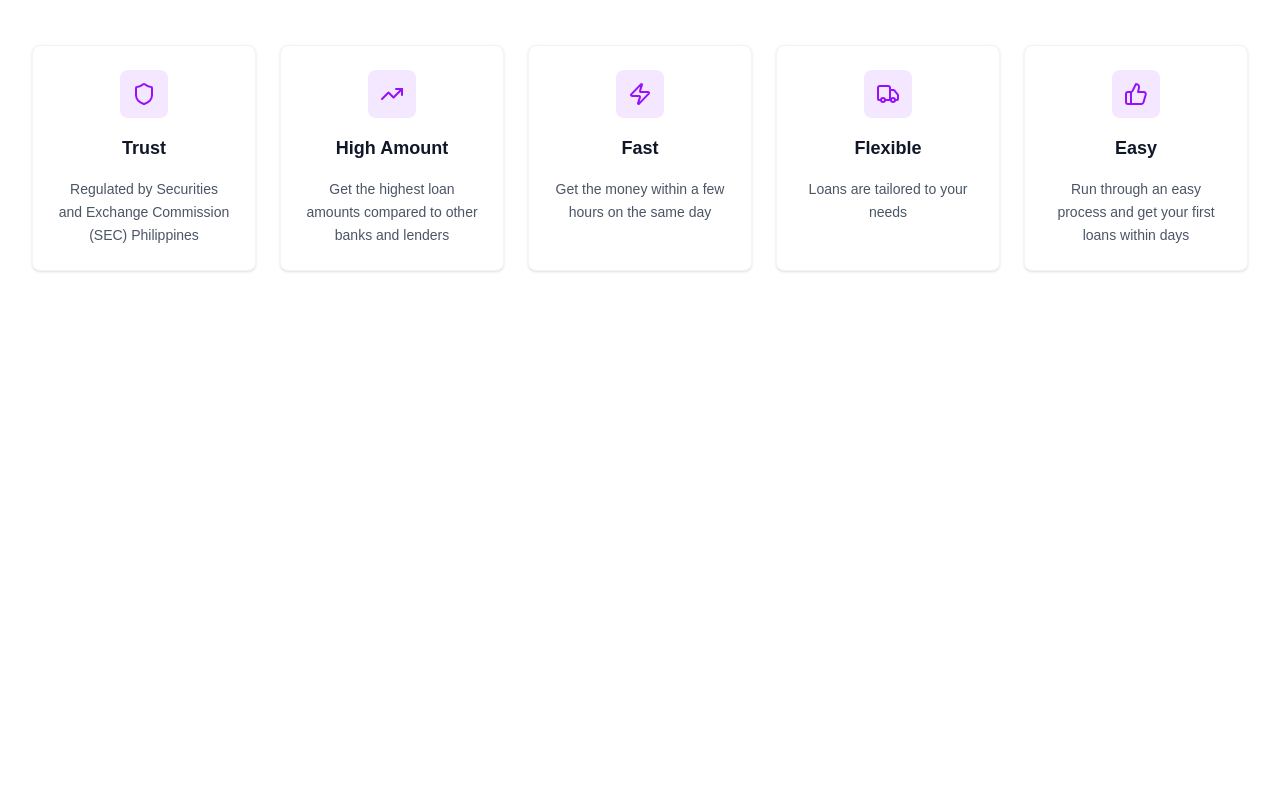
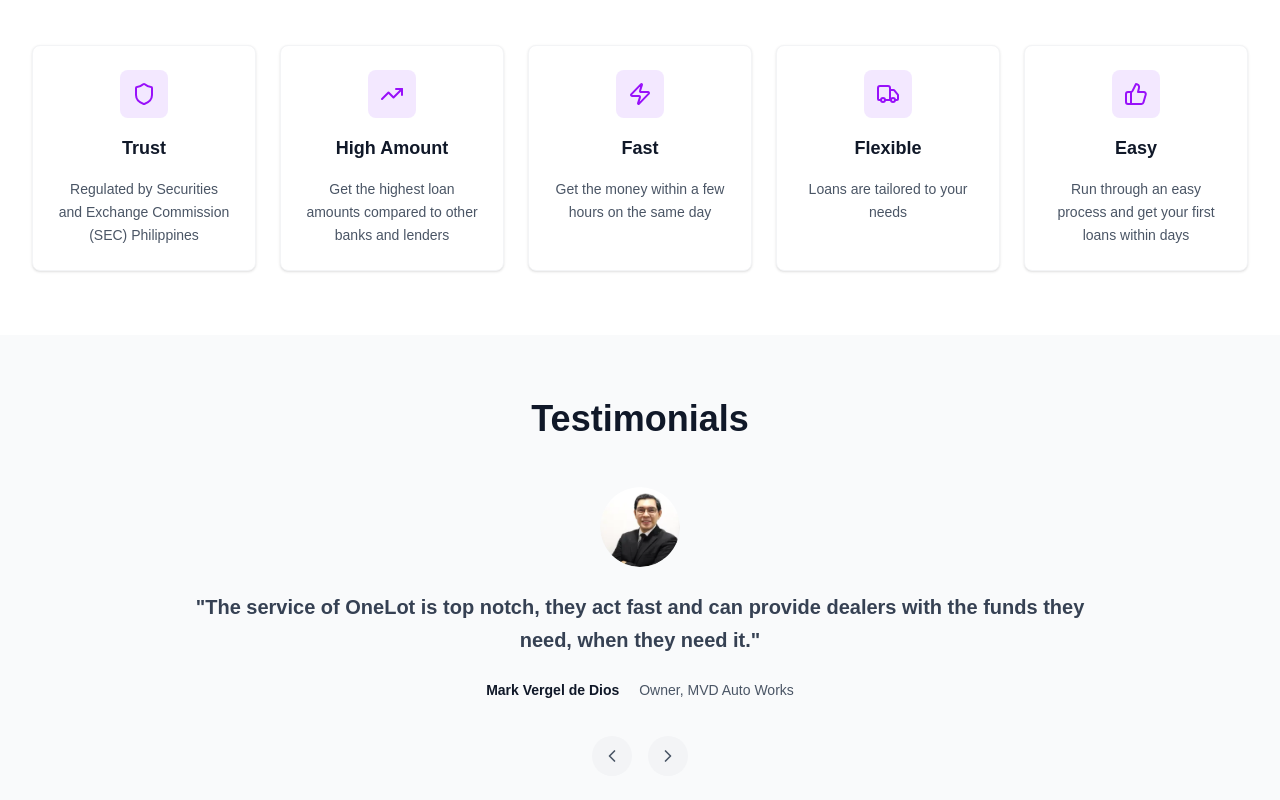
Before and after one commit to KelvinNath/OneLot, a Next.js app: page / in a window 1280 px wide. Shown: the part 3607-4407 px from the top of the page. Before the commit the page ends 3942 px from the top, so only its background shows below. Built offline with nearby package versions, Linux system fonts and the light colour scheme.

Commit message:
feat:Added Testimonials section

```diff
--- a/app/page.tsx
+++ b/app/page.tsx
@@ -4,6 +4,7 @@
 import Financing from '@/components/sections/financing/Financing';
 import Dealership from '@/components/sections/dealership/Dealership';
 import WhyOnelot from '@/components/sections/whyOnelot/WhyOnelot';
+import Testimonials from '@/components/sections/testimonials/Testimonials';
 
 export default function Home() {
   return (
@@ -13,6 +14,7 @@
       <Financing />
       <Dealership />
       <WhyOnelot />
+      <Testimonials />
     </>
   );
 }
--- /dev/null
+++ b/components/sections/testimonials/TestimonialCard.tsx
@@ -0,0 +1,57 @@
+// components/sections/testimonials/TestimonialCard.tsx
+import Image from 'next/image';
+import { memo } from 'react';
+
+interface TestimonialCardProps {
+  testimonial: {
+    id: string;
+    name: string;
+    position: string;
+    company: string;
+    quote: string;
+    avatar: string;
+  };
+}
+
+// Pre-computed styles for performance
+const CARD_STYLES = [
+  'text-center space-y-6',
+  'max-w-4xl mx-auto'
+].join(' ');
+
+const TestimonialCard = memo(function TestimonialCard({ testimonial }: TestimonialCardProps) {
+  return (
+    <div className={CARD_STYLES}>
+      {/* Avatar */}
+      <div className="flex justify-center">
+        <div className="w-20 h-20 rounded-full overflow-hidden">
+          <Image
+            src={testimonial.avatar}
+            alt={`${testimonial.name} profile picture`}
+            width={80}
+            height={80}
+            className="w-full h-full object-cover"
+            priority
+          />
+        </div>
+      </div>
+
+      {/* Quote */}
+      <blockquote className="text-lg md:text-xl text-gray-700 font-semibold leading-relaxed">
+        "{testimonial.quote}"
+      </blockquote>
+
+      {/* Name and Position */}
+      <div className=" flex flex-col gap-2 lg:flex-row lg:gap-5 justify-center space-y-1">
+        <p className="text-sm font-semibold text-gray-900">
+          {testimonial.name}
+        </p>
+        <p className="text-gray-600 text-sm">
+          {testimonial.position}, {testimonial.company}
+        </p>
+      </div>
+    </div>
+  );
+});
+
+export default TestimonialCard;
--- /dev/null
+++ b/components/sections/testimonials/TestimonialNavigation.tsx
@@ -0,0 +1,44 @@
+// components/sections/testimonials/TestimonialNavigation.tsx
+import { ChevronLeft, ChevronRight } from 'lucide-react';
+import { memo } from 'react';
+
+interface TestimonialNavigationProps {
+  onPrevious: () => void;
+  onNext: () => void;
+  currentIndex: number;
+  totalCount: number;
+}
+
+// Pre-computed styles for performance
+const BUTTON_STYLES = [
+  'w-10 h-10 rounded-full bg-gray-100 hover:bg-gray-200',
+  'flex items-center justify-center transition-colors duration-200 hover:cursor-pointer'
+].join(' ');
+
+const TestimonialNavigation = memo(function TestimonialNavigation({
+
+}: TestimonialNavigationProps) {
+  return (
+    <div className="flex items-center justify-center space-x-4">
+      {/* Previous Button */}
+      <button
+        className={BUTTON_STYLES}
+        aria-label="Previous testimonial"
+      >
+        <ChevronLeft className="w-5 h-5 text-gray-600" />
+      </button>
+
+
+
+      {/* Next Button */}
+      <button
+        className={BUTTON_STYLES}
+        aria-label="Next testimonial"
+      >
+        <ChevronRight className="w-5 h-5 text-gray-600" />
+      </button>
+    </div>
+  );
+});
+
+export default TestimonialNavigation;
--- /dev/null
+++ b/components/sections/testimonials/Testimonials.tsx
@@ -0,0 +1,50 @@
+// components/sections/testimonials/Testimonials.tsx
+'use client';
+
+import { useState } from 'react';
+import TestimonialCard from './TestimonialCard';
+import TestimonialNavigation from './TestimonialNavigation';
+import { testimonialsData } from './testimonials-data';
+
+export default function Testimonials() {
+  const [currentIndex, setCurrentIndex] = useState(0);
+  const { title, testimonials } = testimonialsData;
+
+  const handlePrevious = () => {
+    setCurrentIndex((prev) =>
+      prev === 0 ? testimonials.length - 1 : prev - 1
+    );
+  };
+
+  const handleNext = () => {
+    setCurrentIndex((prev) =>
+      prev === testimonials.length - 1 ? 0 : prev + 1
+    );
+  };
+
+  return (
+    <section className="py-16 bg-gray-50">
+      <div className="max-w-7xl mx-auto px-4 sm:px-6 lg:px-8">
+        {/* Title */}
+        <div className="text-center mb-12">
+          <h2 className="text-3xl md:text-4xl font-extrabold text-gray-900">
+            {title}
+          </h2>
+        </div>
+
+        {/* Testimonial Card */}
+        <div className="mb-8">
+          <TestimonialCard testimonial={testimonials[currentIndex]} />
+        </div>
+
+        {/* Navigation */}
+        <TestimonialNavigation
+          onPrevious={handlePrevious}
+          onNext={handleNext}
+          currentIndex={currentIndex}
+          totalCount={testimonials.length}
+        />
+      </div>
+    </section>
+  );
+}
--- /dev/null
+++ b/components/sections/testimonials/testimonials-data.ts
@@ -0,0 +1,24 @@
+// components/sections/testimonials/testimonials-data.ts
+export interface Testimonial {
+    id: string;
+    name: string;
+    position: string;
+    company: string;
+    quote: string;
+    avatar: string;
+  }
+
+  export const testimonialsData = {
+    title: "Testimonials",
+    testimonials: [
+      {
+        id: 'mark-vergel',
+        name: 'Mark Vergel de Dios',
+        position: 'Owner',
+        company: 'MVD Auto Works',
+        quote: 'The service of OneLot is top notch, they act fast and can provide dealers with the funds they need, when they need it.',
+        avatar: '/assets/Testimonials/avatar1.webp'
+      }
+      // Add more testimonials as needed
+    ]
+  };
```
Also changed, not shown: public/assets/Testimonials/avatar1.webp (added), 1 other file (tests, documents, lock files or other folders).
